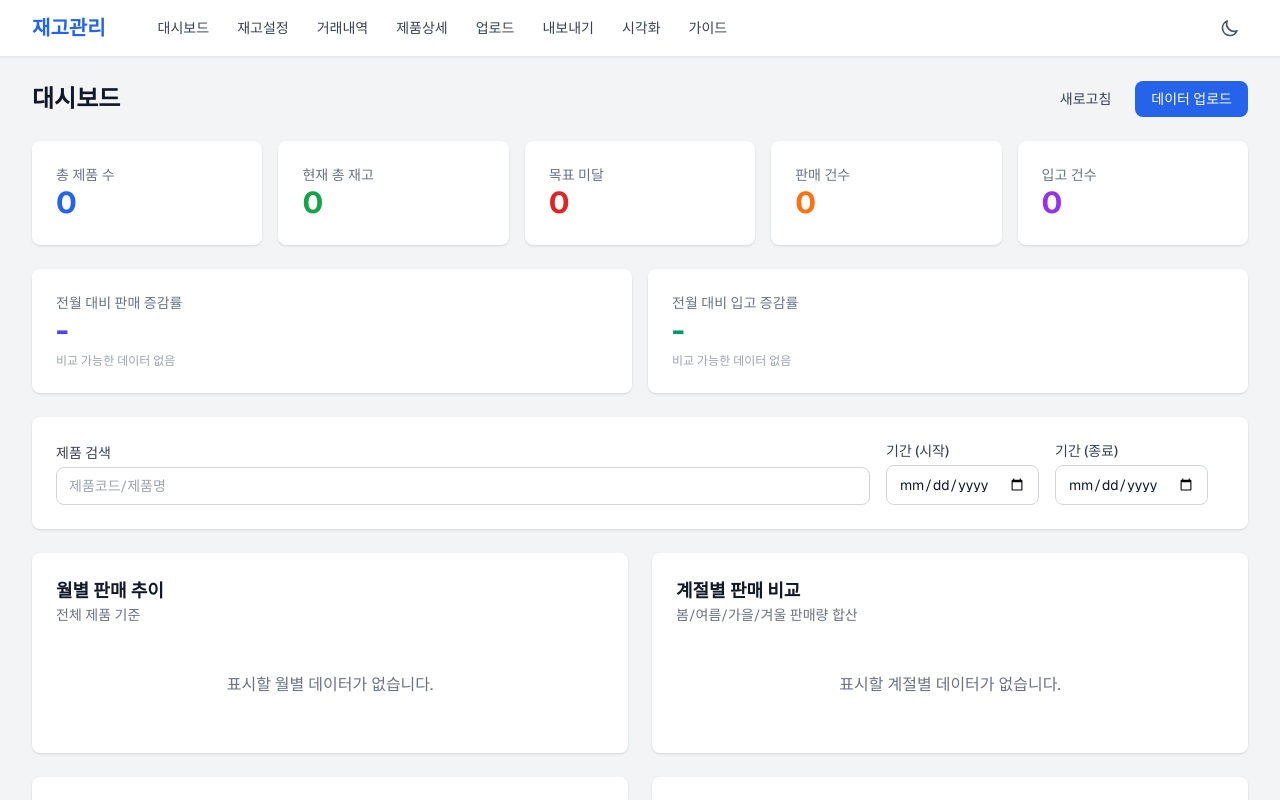
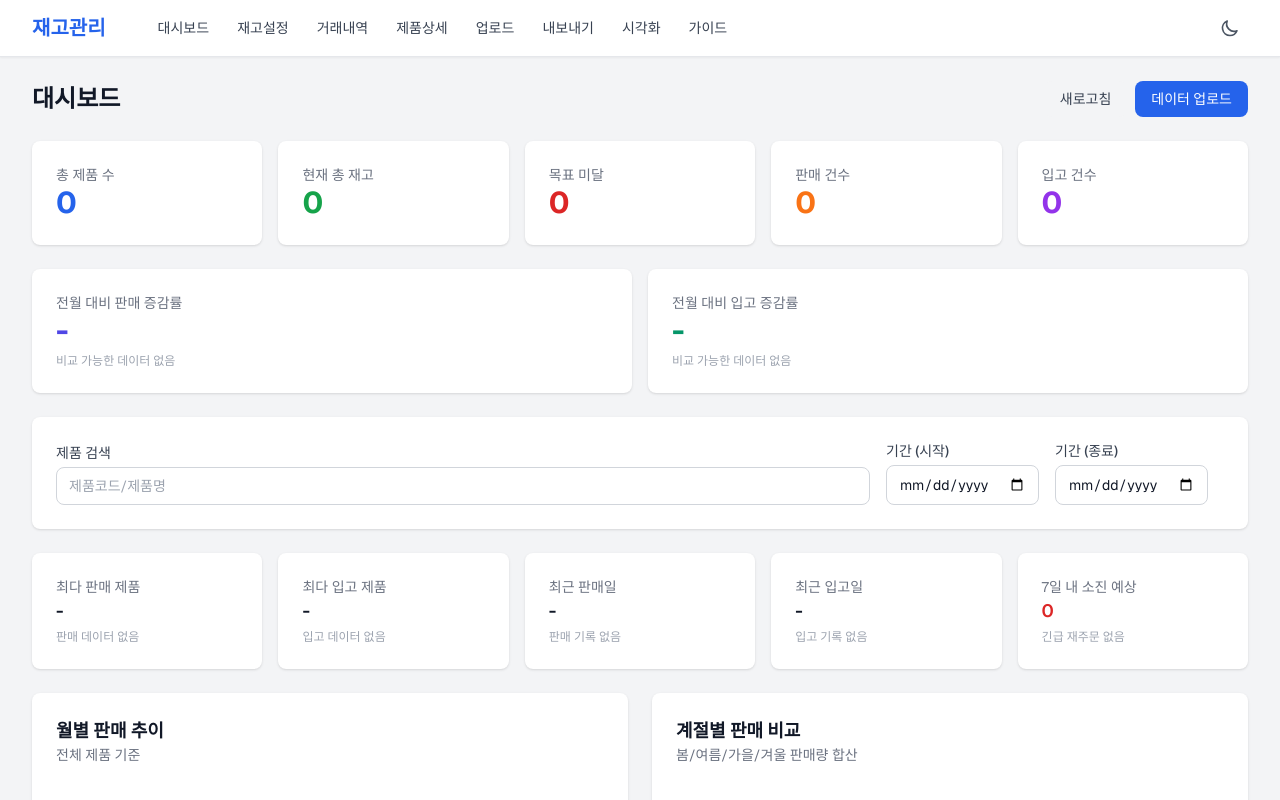
Before and after one commit to hoonssss/Inventory_management, a Next.js app: page / in a window 1280 px wide. Shown: the top 800 px of the page. Built offline with nearby package versions, Linux system fonts and the light colour scheme.

Commit message:
대시보드 인사이트 카드 추가

```diff
--- a/src/app/page.tsx
+++ b/src/app/page.tsx
@@ -60,6 +60,10 @@ export default function DashboardPage() {
   const filteredProductCodes = useMemo(() => new Set(
     filteredSummary.map((item) => item.productCode),
   ), [filteredSummary]);
+
+  const productNameMap = useMemo(() => new Map(
+    summary.map((item) => [item.productCode, item.productName || item.productCode]),
+  ), [summary]);
 
   // 날짜 범위 필터 적용
   const dateFilteredSales = useMemo(() => {
@@ -126,6 +130,34 @@ export default function DashboardPage() {
     return Object.entries(seasonTotals).map(([season, sales]) => ({ season, sales }));
   }, [monthlyData]);
 
+  const topSales = useMemo(() => {
+    if (dateFilteredSales.length === 0) return null;
+    const salesMap = new Map<string, number>();
+    dateFilteredSales.forEach((record) => {
+      salesMap.set(record.productId, (salesMap.get(record.productId) || 0) + record.orderQuantity);
+    });
+    let top: { code: string; quantity: number } | null = null;
+    salesMap.forEach((quantity, code) => {
+      if (!top || quantity > top.quantity) top = { code, quantity };
+    });
+    if (!top) return null;
+    return { ...top, name: productNameMap.get(top.code) || top.code };
+  }, [dateFilteredSales, productNameMap]);
+
+  const topIncoming = useMemo(() => {
+    if (dateFilteredIncoming.length === 0) return null;
+    const incomingMap = new Map<string, number>();
+    dateFilteredIncoming.forEach((record) => {
+      incomingMap.set(record.productCode, (incomingMap.get(record.productCode) || 0) + record.quantity);
+    });
+    let top: { code: string; quantity: number } | null = null;
+    incomingMap.forEach((quantity, code) => {
+      if (!top || quantity > top.quantity) top = { code, quantity };
+    });
+    if (!top) return null;
+    return { ...top, name: productNameMap.get(top.code) || top.code };
+  }, [dateFilteredIncoming, productNameMap]);
+
   const latestTwoMonths = useMemo(() => {
     if (monthlyData.length === 0) return { latest: null, previous: null };
     const sorted = [...monthlyData].sort((a, b) => a.month.localeCompare(b.month));
@@ -148,6 +180,22 @@ export default function DashboardPage() {
     if (Number.isNaN(parsed.getTime())) return null;
     return parsed;
   };
+
+  const latestSalesDate = useMemo(() => {
+    const dates = dateFilteredSales
+      .map((record) => parseDate(record.orderTime))
+      .filter((date): date is Date => Boolean(date));
+    if (dates.length === 0) return null;
+    return new Date(Math.max(...dates.map((date) => date.getTime())));
+  }, [dateFilteredSales]);
+
+  const latestIncomingDate = useMemo(() => {
+    const dates = dateFilteredIncoming
+      .map((record) => parseDate(record.incomingDate))
+      .filter((date): date is Date => Boolean(date));
+    if (dates.length === 0) return null;
+    return new Date(Math.max(...dates.map((date) => date.getTime())));
+  }, [dateFilteredIncoming]);
 
   const salesReferenceDate = useMemo(() => {
     const dates = dateFilteredSales
@@ -188,6 +236,10 @@ export default function DashboardPage() {
       return a.daysLeft - b.daysLeft;
     });
   }, [summary, dateFilteredSales, salesReferenceDate]);
+
+  const urgentDepletionCount = useMemo(() => (
+    depletionForecast.filter((item) => item.daysLeft !== null && item.daysLeft <= 7).length
+  ), [depletionForecast]);
 
   const reorderList: ReorderItem[] = useMemo(() => (
     summary
@@ -348,6 +400,54 @@ export default function DashboardPage() {
               </button>
             )}
           </div>
+        </div>
+      </div>
+
+      <div className="grid grid-cols-1 md:grid-cols-2 xl:grid-cols-5 gap-4">
+        <div className="bg-white dark:bg-gray-800 rounded-lg shadow p-4 sm:p-6">
+          <p className="text-xs sm:text-sm text-gray-500 dark:text-gray-400">최다 판매 제품</p>
+          <p className="text-lg font-semibold text-gray-900 dark:text-white">
+            {topSales ? topSales.name : '-'}
+          </p>
+          <p className="text-xs text-gray-400 mt-1">
+            {topSales ? `판매 ${topSales.quantity}개` : '판매 데이터 없음'}
+          </p>
+        </div>
+        <div className="bg-white dark:bg-gray-800 rounded-lg shadow p-4 sm:p-6">
+          <p className="text-xs sm:text-sm text-gray-500 dark:text-gray-400">최다 입고 제품</p>
+          <p className="text-lg font-semibold text-gray-900 dark:text-white">
+            {topIncoming ? topIncoming.name : '-'}
+          </p>
+          <p className="text-xs text-gray-400 mt-1">
+            {topIncoming ? `입고 ${topIncoming.quantity}개` : '입고 데이터 없음'}
+          </p>
+        </div>
+        <div className="bg-white dark:bg-gray-800 rounded-lg shadow p-4 sm:p-6">
+          <p className="text-xs sm:text-sm text-gray-500 dark:text-gray-400">최근 판매일</p>
+          <p className="text-lg font-semibold text-gray-900 dark:text-white">
+            {latestSalesDate ? latestSalesDate.toISOString().split('T')[0] : '-'}
+          </p>
+          <p className="text-xs text-gray-400 mt-1">
+            {latestSalesDate ? '마지막 주문 기준' : '판매 기록 없음'}
+          </p>
+        </div>
+        <div className="bg-white dark:bg-gray-800 rounded-lg shadow p-4 sm:p-6">
+          <p className="text-xs sm:text-sm text-gray-500 dark:text-gray-400">최근 입고일</p>
+          <p className="text-lg font-semibold text-gray-900 dark:text-white">
+            {latestIncomingDate ? latestIncomingDate.toISOString().split('T')[0] : '-'}
+          </p>
+          <p className="text-xs text-gray-400 mt-1">
+            {latestIncomingDate ? '마지막 입고 기준' : '입고 기록 없음'}
+          </p>
+        </div>
+        <div className="bg-white dark:bg-gray-800 rounded-lg shadow p-4 sm:p-6">
+          <p className="text-xs sm:text-sm text-gray-500 dark:text-gray-400">7일 내 소진 예상</p>
+          <p className="text-lg font-semibold text-red-600">
+            {urgentDepletionCount}
+          </p>
+          <p className="text-xs text-gray-400 mt-1">
+            {urgentDepletionCount > 0 ? '빠른 재주문 필요' : '긴급 재주문 없음'}
+          </p>
         </div>
       </div>
 
```
